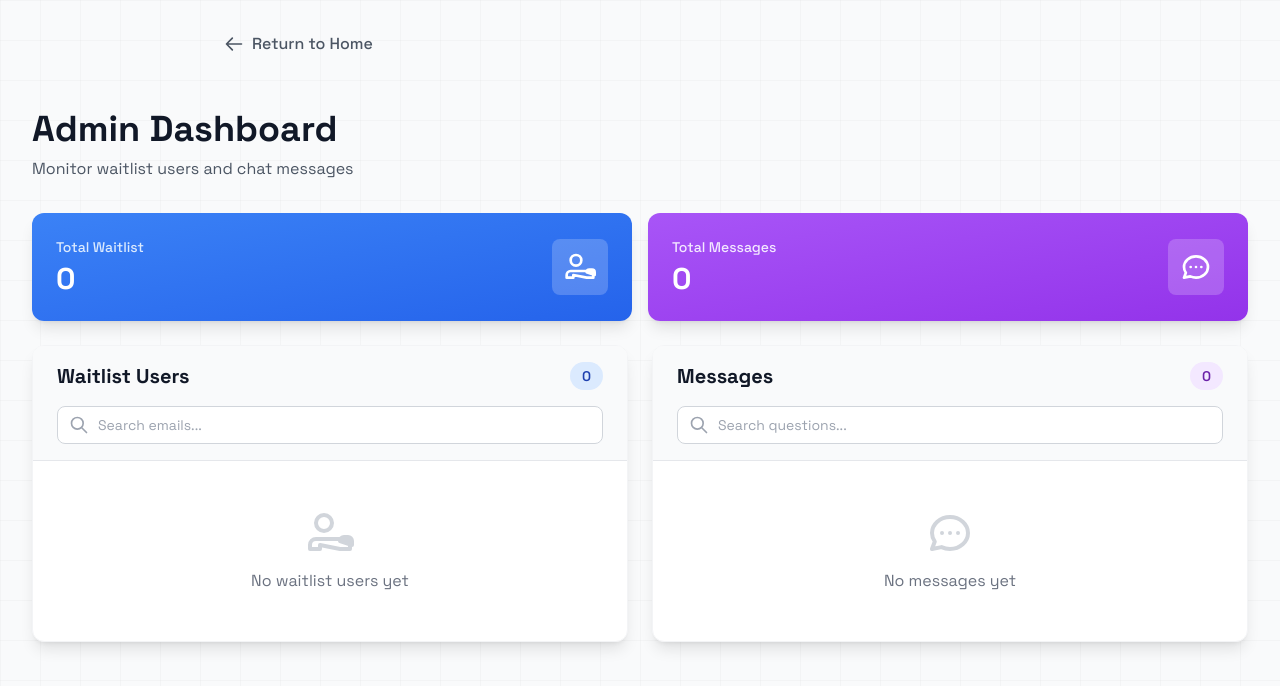
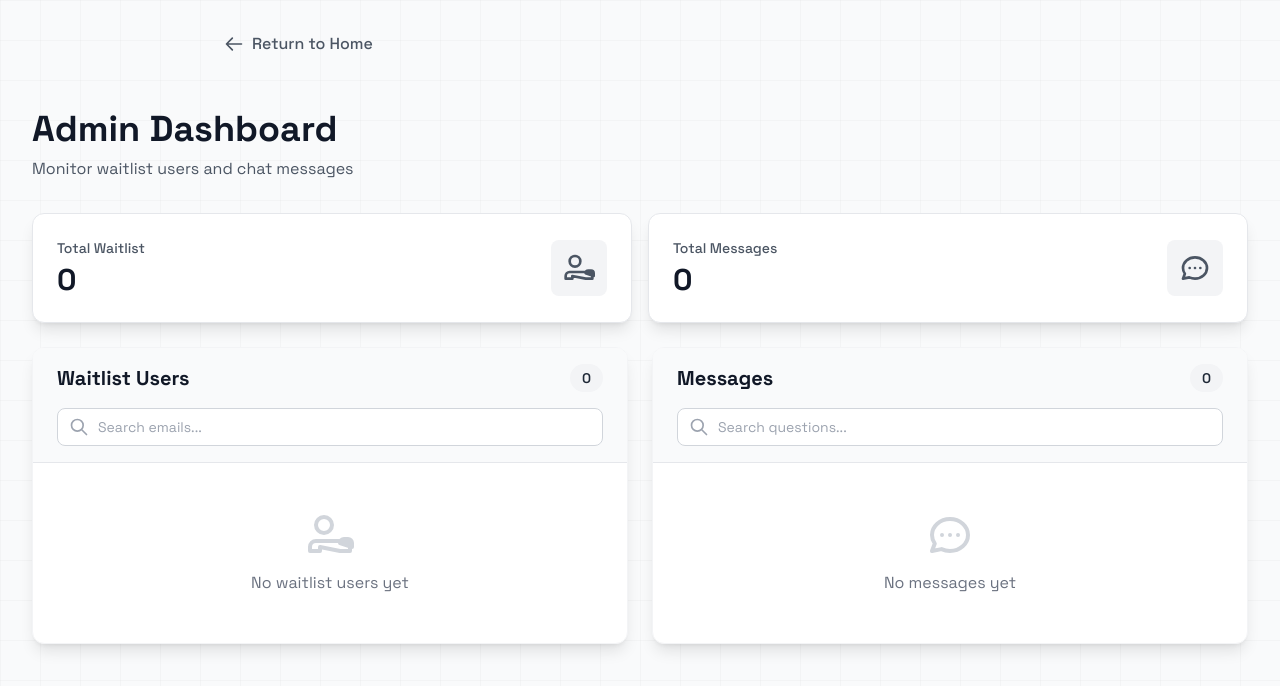
Before and after one commit to muhammadanas0716/Xira, a Flask app: page /admin in a window 1280 px wide. Shown: the top 686 px of the page. Run offline with Flask 3, Linux system fonts and the light colour scheme; the visitor is signed in with stand-in values (Sample User, id 1); data that the repository does not hold is empty; some libraries are stand-ins or nearby versions.

Commit message:
Enhance message detail display and update admin dashboard styling
- Improved the message detail modal by rendering answers with Markdown support and integrating math rendering functionality.
- Updated the admin dashboard HTML to enhance visual consistency, including changes to background colors, text styles, and loading indicators.
- Added external libraries for Markdown rendering and math support to improve content presentation in the admin interface.

```diff
--- a/static/js/admin.js
+++ b/static/js/admin.js
@@ -240,12 +240,21 @@ function filterMessages() {
 function showMessageDetail(message) {
     document.getElementById('detailChatId').textContent = message.chat_id;
     document.getElementById('detailQuestion').textContent = message.question;
-    document.getElementById('detailAnswer').textContent = message.answer;
+
+    const answerElement = document.getElementById('detailAnswer');
+    answerElement.innerHTML = renderMarkdown(message.answer || '');
+
+    if (typeof renderMath === 'function') {
+        renderMath(answerElement);
+    }
+
     document.getElementById('detailTimestamp').textContent = formatDate(message.created_at);
 
     const modal = document.getElementById('messageDetailModal');
     const modalContent = modal.querySelector('.modal-content');
+    const body = document.body;
 
+    body.classList.add('modal-open');
     modal.classList.remove('hidden');
     setTimeout(() => {
         modal.classList.add('show');
@@ -256,9 +265,11 @@ function showMessageDetail(message) {
 function closeMessageDetail() {
     const modal = document.getElementById('messageDetailModal');
     const modalContent = modal.querySelector('.modal-content');
+    const body = document.body;
 
     modal.classList.remove('show');
     modalContent.classList.remove('show');
+    body.classList.remove('modal-open');
 
     setTimeout(() => {
         modal.classList.add('hidden');
--- a/templates/admin.html
+++ b/templates/admin.html
@@ -56,27 +56,27 @@
         </div>
 
         <div class="grid grid-cols-1 md:grid-cols-2 gap-4 mb-6">
-            <div class="bg-gradient-to-br from-blue-500 to-blue-600 rounded-xl shadow-lg p-6 text-white">
+            <div class="bg-white border border-gray-200 rounded-xl shadow-lg p-6">
                 <div class="flex items-center justify-between">
                     <div>
-                        <p class="text-blue-100 text-sm font-medium mb-1">Total Waitlist</p>
-                        <p id="waitlistStat" class="text-3xl font-bold">-</p>
+                        <p class="text-gray-600 text-sm font-medium mb-1">Total Waitlist</p>
+                        <p id="waitlistStat" class="text-3xl font-bold text-gray-900">-</p>
                     </div>
-                    <div class="bg-white bg-opacity-20 rounded-lg p-3">
-                        <svg class="w-8 h-8" fill="none" stroke="currentColor" viewBox="0 0 24 24">
+                    <div class="bg-gray-100 rounded-lg p-3">
+                        <svg class="w-8 h-8 text-gray-600" fill="none" stroke="currentColor" viewBox="0 0 24 24">
                             <path stroke-linecap="round" stroke-linejoin="round" stroke-width="2" d="M17 20h5v-2a3 3 0 00-3-3H5a3 3 0 00-3 3v2h5v-2zm0-4a2 2 0 012-2h2a2 2 0 012 2v2zM13 7a4 4 0 11-8 0 4 4 0 018 0z"></path>
                         </svg>
                     </div>
                 </div>
             </div>
-            <div class="bg-gradient-to-br from-purple-500 to-purple-600 rounded-xl shadow-lg p-6 text-white">
+            <div class="bg-white border border-gray-200 rounded-xl shadow-lg p-6">
                 <div class="flex items-center justify-between">
                     <div>
-                        <p class="text-purple-100 text-sm font-medium mb-1">Total Messages</p>
-                        <p id="messagesStat" class="text-3xl font-bold">-</p>
+                        <p class="text-gray-600 text-sm font-medium mb-1">Total Messages</p>
+                        <p id="messagesStat" class="text-3xl font-bold text-gray-900">-</p>
                     </div>
-                    <div class="bg-white bg-opacity-20 rounded-lg p-3">
-                        <svg class="w-8 h-8" fill="none" stroke="currentColor" viewBox="0 0 24 24">
+                    <div class="bg-gray-100 rounded-lg p-3">
+                        <svg class="w-8 h-8 text-gray-600" fill="none" stroke="currentColor" viewBox="0 0 24 24">
                             <path stroke-linecap="round" stroke-linejoin="round" stroke-width="2" d="M8 12h.01M12 12h.01M16 12h.01M21 12c0 4.418-4.03 8-9 8a9.863 9.863 0 01-4.255-.949L3 20l1.395-3.72C3.512 15.042 3 13.574 3 12c0-4.418 4.03-8 9-8s9 3.582 9 8z"></path>
                         </svg>
                     </div>
@@ -89,14 +89,14 @@
                 <div class="bg-gray-50 px-6 py-4 border-b border-gray-200">
                     <div class="flex items-center justify-between mb-4">
                         <h2 class="text-xl font-bold text-gray-900">Waitlist Users</h2>
-                        <span id="waitlistCount" class="bg-blue-100 text-blue-800 px-3 py-1 rounded-full text-sm font-semibold">0</span>
+                        <span id="waitlistCount" class="bg-gray-100 text-gray-800 px-3 py-1 rounded-full text-sm font-semibold">0</span>
                     </div>
                     <div class="relative">
                         <input
                             type="text"
                             id="waitlistSearch"
                             placeholder="Search emails..."
-                            class="w-full px-4 py-2 pl-10 border border-gray-300 rounded-lg focus:outline-none focus:ring-2 focus:ring-blue-500 focus:border-transparent text-sm"
+                            class="w-full px-4 py-2 pl-10 border border-gray-300 rounded-lg focus:outline-none focus:ring-2 focus:ring-gray-900 focus:border-transparent text-sm"
                         >
                         <svg class="w-5 h-5 text-gray-400 absolute left-3 top-1/2 transform -translate-y-1/2" fill="none" stroke="currentColor" viewBox="0 0 24 24">
                             <path stroke-linecap="round" stroke-linejoin="round" stroke-width="2" d="M21 21l-6-6m2-5a7 7 0 11-14 0 7 7 0 0114 0z"></path>
@@ -104,7 +104,7 @@
                     </div>
                 </div>
                 <div id="waitlistLoading" class="text-center py-12">
-                    <div class="inline-block animate-spin rounded-full h-8 w-8 border-b-2 border-blue-600"></div>
+                    <div class="inline-block animate-spin rounded-full h-8 w-8 border-b-2 border-gray-900"></div>
                 </div>
                 <div id="waitlistContainer" class="hidden max-h-[500px] overflow-y-auto scrollbar-hide">
                     <table class="min-w-full divide-y divide-gray-200">
@@ -131,14 +131,14 @@
                 <div class="bg-gray-50 px-6 py-4 border-b border-gray-200">
                     <div class="flex items-center justify-between mb-4">
                         <h2 class="text-xl font-bold text-gray-900">Messages</h2>
-                        <span id="messagesCount" class="bg-purple-100 text-purple-800 px-3 py-1 rounded-full text-sm font-semibold">0</span>
+                        <span id="messagesCount" class="bg-gray-100 text-gray-800 px-3 py-1 rounded-full text-sm font-semibold">0</span>
                     </div>
                     <div class="relative">
                         <input
                             type="text"
                             id="messagesSearch"
                             placeholder="Search questions..."
-                            class="w-full px-4 py-2 pl-10 border border-gray-300 rounded-lg focus:outline-none focus:ring-2 focus:ring-purple-500 focus:border-transparent text-sm"
+                            class="w-full px-4 py-2 pl-10 border border-gray-300 rounded-lg focus:outline-none focus:ring-2 focus:ring-gray-900 focus:border-transparent text-sm"
                         >
                         <svg class="w-5 h-5 text-gray-400 absolute left-3 top-1/2 transform -translate-y-1/2" fill="none" stroke="currentColor" viewBox="0 0 24 24">
                             <path stroke-linecap="round" stroke-linejoin="round" stroke-width="2" d="M21 21l-6-6m2-5a7 7 0 11-14 0 7 7 0 0114 0z"></path>
@@ -146,7 +146,7 @@
                     </div>
                 </div>
                 <div id="messagesLoading" class="text-center py-12">
-                    <div class="inline-block animate-spin rounded-full h-8 w-8 border-b-2 border-purple-600"></div>
+                    <div class="inline-block animate-spin rounded-full h-8 w-8 border-b-2 border-gray-900"></div>
                 </div>
                 <div id="messagesContainer" class="hidden max-h-[500px] overflow-y-auto scrollbar-hide">
                     <table class="min-w-full divide-y divide-gray-200">
@@ -213,6 +213,9 @@
 {% endblock %}
 
 {% block extra_head %}
+<link rel="stylesheet" href="https://cdn.jsdelivr.net/npm/katex@0.16.9/dist/katex.min.css">
+<script defer src="https://cdn.jsdelivr.net/npm/katex@0.16.9/dist/katex.min.js"></script>
+<script defer src="https://cdn.jsdelivr.net/npm/katex@0.16.9/dist/contrib/auto-render.min.js"></script>
 <style>
     .scrollbar-hide::-webkit-scrollbar {
         display: none;
@@ -221,6 +224,10 @@
         -ms-overflow-style: none;
         scrollbar-width: none;
     }
+    .modal-overlay {
+        overflow-y: auto;
+        overscroll-behavior: contain;
+    }
     .modal-overlay.show {
         background-color: rgba(0, 0, 0, 0.6) !important;
         backdrop-filter: blur(8px) !important;
@@ -228,6 +235,11 @@
     .modal-content.show {
         transform: scale(1) !important;
         opacity: 1 !important;
+    }
+    body.modal-open {
+        overflow: hidden;
+        position: fixed;
+        width: 100%;
     }
     tbody tr {
         transition: background-color 0.15s ease;
@@ -239,6 +251,8 @@
 {% endblock %}
 
 {% block extra_scripts %}
+<script src="https://cdn.jsdelivr.net/npm/marked@11.1.1/marked.min.js"></script>
 <script src="{{ url_for('static', filename='js/utils/security.js') }}"></script>
+<script src="{{ url_for('static', filename='js/utils/markdown.js') }}"></script>
 <script src="{{ url_for('static', filename='js/admin.js') }}"></script>
 {% endblock %}
```
